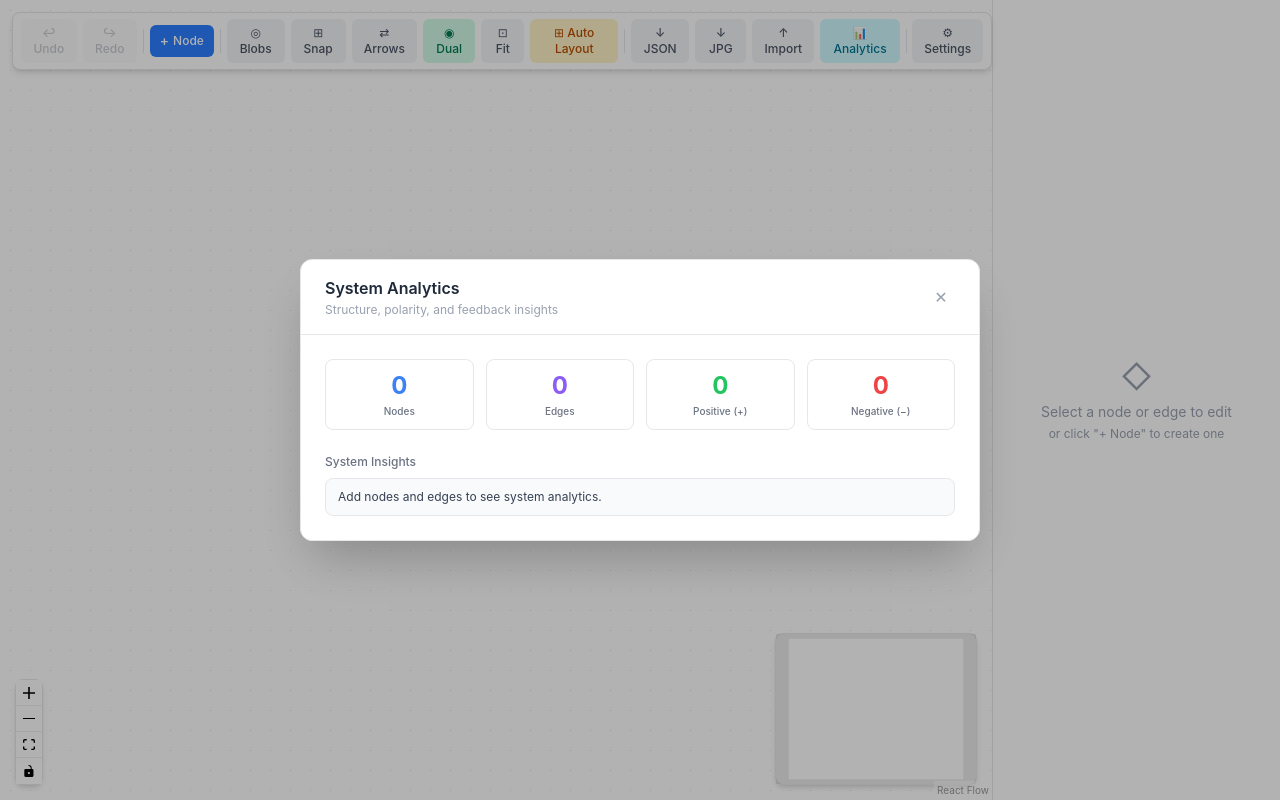
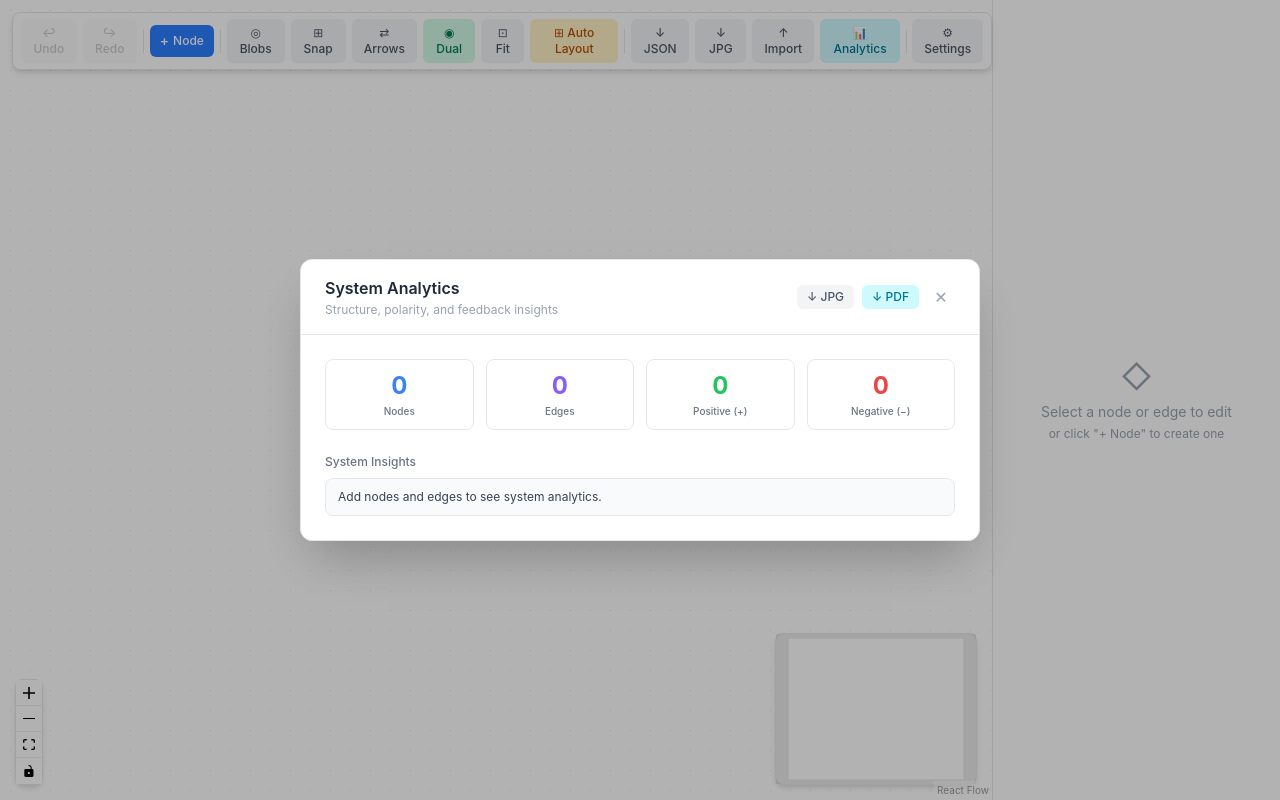
Before and after one commit to KlavsKalnins/system-map, a React (Vite) app: page / in a window 1280 px wide. Both pictures are taken after a click on the button "📊 Analytics". Built offline with nearby package versions, Linux system fonts and the light colour scheme.

Commit message:
analytic export

```diff
--- a/package.json
+++ b/package.json
@@ -14,6 +14,7 @@
     "@xyflow/react": "^12.10.1",
     "d3-shape": "^3.2.0",
     "html-to-image": "^1.11.13",
+    "jspdf": "^4.2.0",
     "react": "^19.2.0",
     "react-dom": "^19.2.0",
     "uuid": "^13.0.0",
--- a/src/components/panels/AnalyticsPanel.tsx
+++ b/src/components/panels/AnalyticsPanel.tsx
@@ -1,6 +1,8 @@
-import { useMemo } from 'react';
+import { useCallback, useMemo, useRef } from 'react';
 import { useMapStore } from '../../store/useMapStore';
 import { getCategoryColor } from '../../lib/colors';
+import { toJpeg } from 'html-to-image';
+import { jsPDF } from 'jspdf';
 
 interface AnalyticsPanelProps {
   open: boolean;
@@ -144,6 +146,68 @@ export default function AnalyticsPanel({ open, onClose }: AnalyticsPanelProps) {
     };
   }, [nodes, edges, config.categories]);
 
+  const contentRef = useRef<HTMLDivElement>(null);
+
+  const handleDownloadImage = useCallback(async (format: 'pdf' | 'jpg') => {
+    const el = contentRef.current;
+    if (!el) return;
+
+    try {
+      // Temporarily expand the container so everything renders without scroll clipping
+      const parent = el.parentElement as HTMLElement | null;
+      const origMaxH = parent?.style.maxHeight ?? '';
+      const origH = el.style.maxHeight;
+      const origOverflow = el.style.overflow;
+      if (parent) parent.style.maxHeight = 'none';
+      el.style.maxHeight = 'none';
+      el.style.overflow = 'visible';
+
+      const dataUrl = await toJpeg(el, {
+        quality: 0.95,
+        backgroundColor: '#ffffff',
+        pixelRatio: 2,
+      });
+
+      // Restore
+      if (parent) parent.style.maxHeight = origMaxH;
+      el.style.maxHeight = origH;
+      el.style.overflow = origOverflow;
+
+      const date = new Date().toISOString().slice(0, 10);
+
+      if (format === 'jpg') {
+        const link = document.createElement('a');
+        link.download = `system-analytics-${date}.jpg`;
+        link.href = dataUrl;
+        link.click();
+        return;
+      }
+
+      const img = new Image();
+      img.src = dataUrl;
+      await new Promise<void>((resolve) => {
+        img.onload = () => resolve();
+      });
+
+      // A4 landscape-ish proportions, fit content
+      const pxW = img.naturalWidth;
+      const pxH = img.naturalHeight;
+      const pdfW = 210; // A4 width mm
+      const pdfH = (pxH / pxW) * pdfW;
+
+      const pdf = new jsPDF({
+        orientation: pdfH > pdfW ? 'portrait' : 'landscape',
+        unit: 'mm',
+        format: [pdfW, pdfH + 10], // small bottom margin
+      });
+
+      pdf.addImage(dataUrl, 'JPEG', 0, 5, pdfW, pdfH);
+      pdf.save(`system-analytics-${date}.pdf`);
+    } catch (err) {
+      alert(`Export failed: ${err instanceof Error ? err.message : 'Unknown error'}`);
+    }
+  }, []);
+
   if (!open) return null;
 
   const maxConnections = Math.max(1, ...stats.byConnections.map((n) => n.total));
@@ -160,6 +224,21 @@ export default function AnalyticsPanel({ open, onClose }: AnalyticsPanelProps) {
             <h2 className="text-base font-semibold text-gray-800">System Analytics</h2>
             <p className="text-xs text-gray-400 mt-0.5">Structure, polarity, and feedback insights</p>
           </div>
+          <div className="flex items-center gap-2">
+            <button
+              onClick={() => handleDownloadImage('jpg')}
+              className="px-2.5 py-1 text-xs font-medium bg-gray-100 text-gray-600 rounded-md hover:bg-gray-200 transition-colors"
+              title="Download as JPG"
+            >
+              ↓ JPG
+            </button>
+            <button
+              onClick={() => handleDownloadImage('pdf')}
+              className="px-2.5 py-1 text-xs font-medium bg-cyan-100 text-cyan-700 rounded-md hover:bg-cyan-200 transition-colors"
+              title="Download as PDF"
+            >
+              ↓ PDF
+            </button>
             <button
               onClick={onClose}
               className="w-7 h-7 rounded-full hover:bg-gray-100 flex items-center justify-center text-gray-400 hover:text-gray-600 transition-colors"
@@ -167,8 +246,9 @@ export default function AnalyticsPanel({ open, onClose }: AnalyticsPanelProps) {
               ✕
             </button>
           </div>
+        </div>
 
-        <div className="overflow-y-auto flex-1 p-6 space-y-6">
+        <div ref={contentRef} className="overflow-y-auto flex-1 p-6 space-y-6">
           {/* Overview cards */}
           <div className="grid grid-cols-4 gap-3">
             <StatCard label="Nodes" value={stats.totalNodes} color="#3b82f6" />
```
Also changed, not shown: 1 other file (tests, documents, lock files or other folders). Lines whose indentation alone changed are shown as unchanged.
